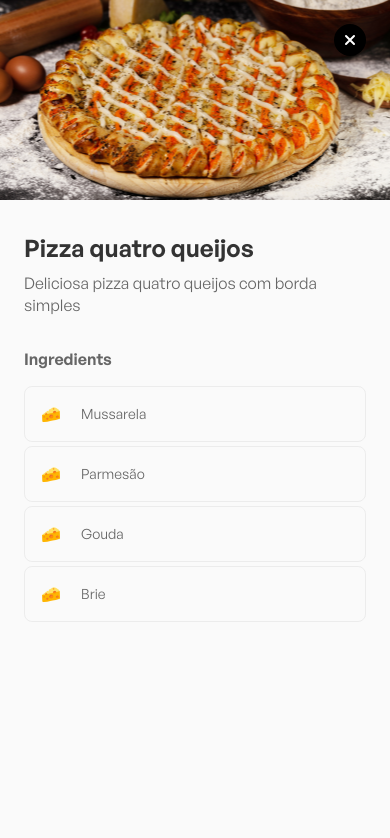
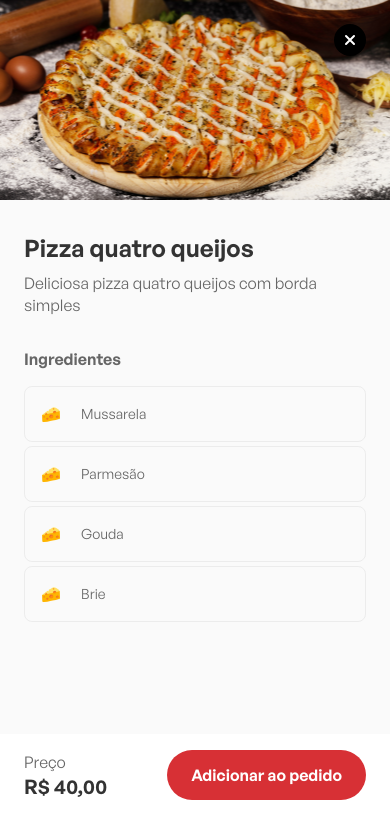
Before and after one commit to BernardoMoschen/WaiterApp-Expo, a React Native app: screen / in a window 390 px wide. Both pictures are taken after a click on the element 195 px from the left and 261 px from the top of the page. Shown: the top 838 px of the page. Built offline with nearby package versions, Linux system fonts and the light colour scheme.

Commit message:
wip: productModal ingredients and footer

```diff
--- a/src/Main/styles.ts
+++ b/src/Main/styles.ts
@@ -1,4 +1,4 @@
-import { Platform, StatusBar } from "react-native";
+import { StatusBar } from "react-native";
 import styled from "styled-components/native";
 import { isAndroid } from "../utils/isAndroid";
 
--- a/src/components/ProductModal/ProductModal.tsx
+++ b/src/components/ProductModal/ProductModal.tsx
@@ -4,13 +4,18 @@
 import { Product } from "../../types/Product";
 import {
     CloseButton,
+    Footer,
+    FooterContainer,
     Header,
     Image,
     Ingredient,
     IngredientsContainer,
     ModalBody,
+    PriceContainer,
 } from "./styles";
 import { Close } from "../Icons/Close";
+import { formatCurrency } from "../../utils/formatCurrency";
+import { Button } from "../Button/Button";
 
 type Props = {
     visible: boolean;
@@ -52,9 +57,10 @@
                         {product.description}
                     </Text>
                 </Header>
+                {!!product.ingredients.length && (
                     <IngredientsContainer>
                         <Text weight={600} color="#666">
-                        Ingredients
+                            Ingredientes
                         </Text>
                         <FlatList
                             data={product.ingredients}
@@ -75,7 +81,21 @@
                             )}
                         />
                     </IngredientsContainer>
+                )}
             </ModalBody>
+            <Footer>
+                <FooterContainer>
+                    <PriceContainer>
+                        <Text color="#666">Preço</Text>
+                        <Text size={20} weight="600">
+                            {formatCurrency(product.price)}
+                        </Text>
+                    </PriceContainer>
+                    <Button onPress={() => alert("Adicionar ao pedido")}>
+                        Adicionar ao pedido
+                    </Button>
+                </FooterContainer>
+            </Footer>
         </Modal>
     );
 };
--- a/src/components/ProductModal/styles.ts
+++ b/src/components/ProductModal/styles.ts
@@ -26,6 +26,7 @@
 
 export const IngredientsContainer = styled.View`
     margin-top: 32px;
+    flex: 1;
 `;
 
 export const Ingredient = styled.View`
@@ -36,3 +37,17 @@
     border: 1px solid rgba(204, 204, 204, 0.3);
     margin-bottom: 4px;
 `;
+
+export const Footer = styled.View`
+    min-height: 110px;
+    background-color: #fff;
+    padding: 16px 24px;
+`;
+
+export const FooterContainer = styled.SafeAreaView`
+    flex-direction: row;
+    align-items: center;
+    justify-content: space-between;
+`;
+
+export const PriceContainer = styled.SafeAreaView``;
```
Lines whose indentation alone changed are shown as unchanged.
